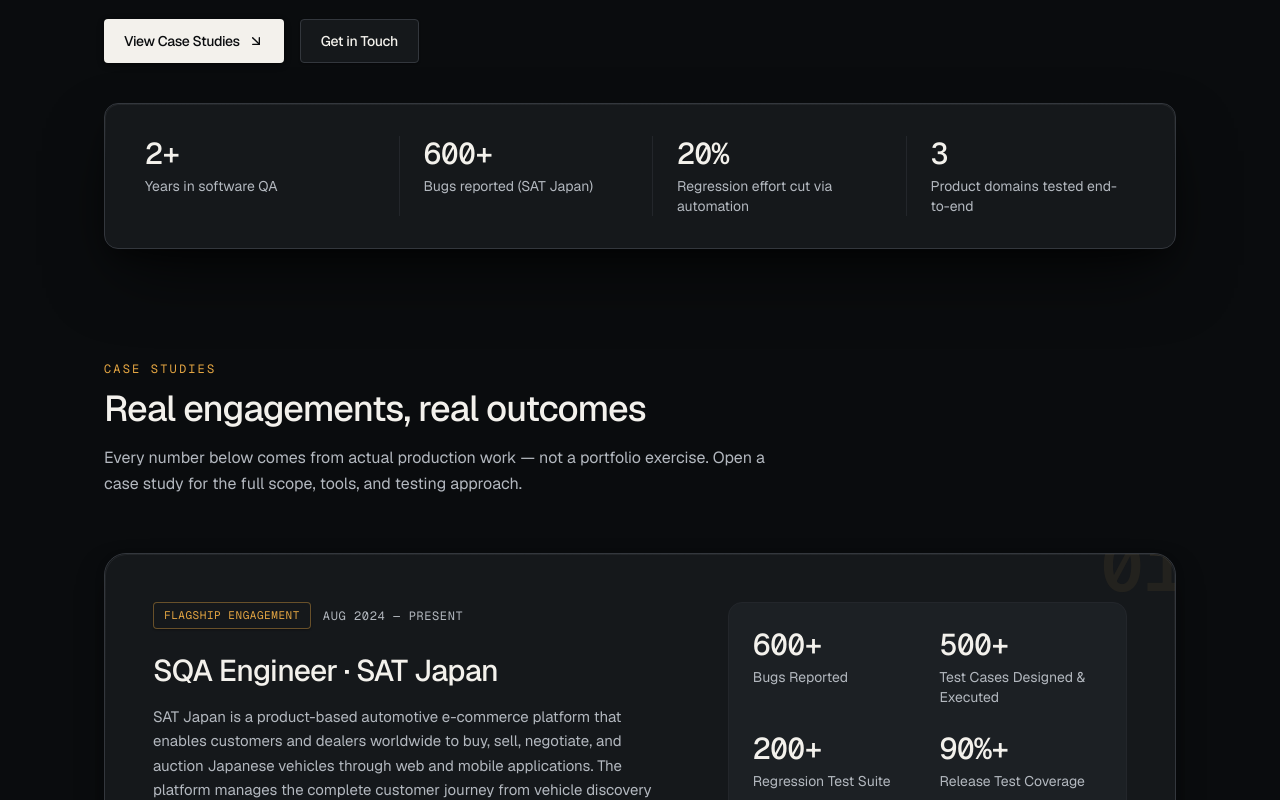
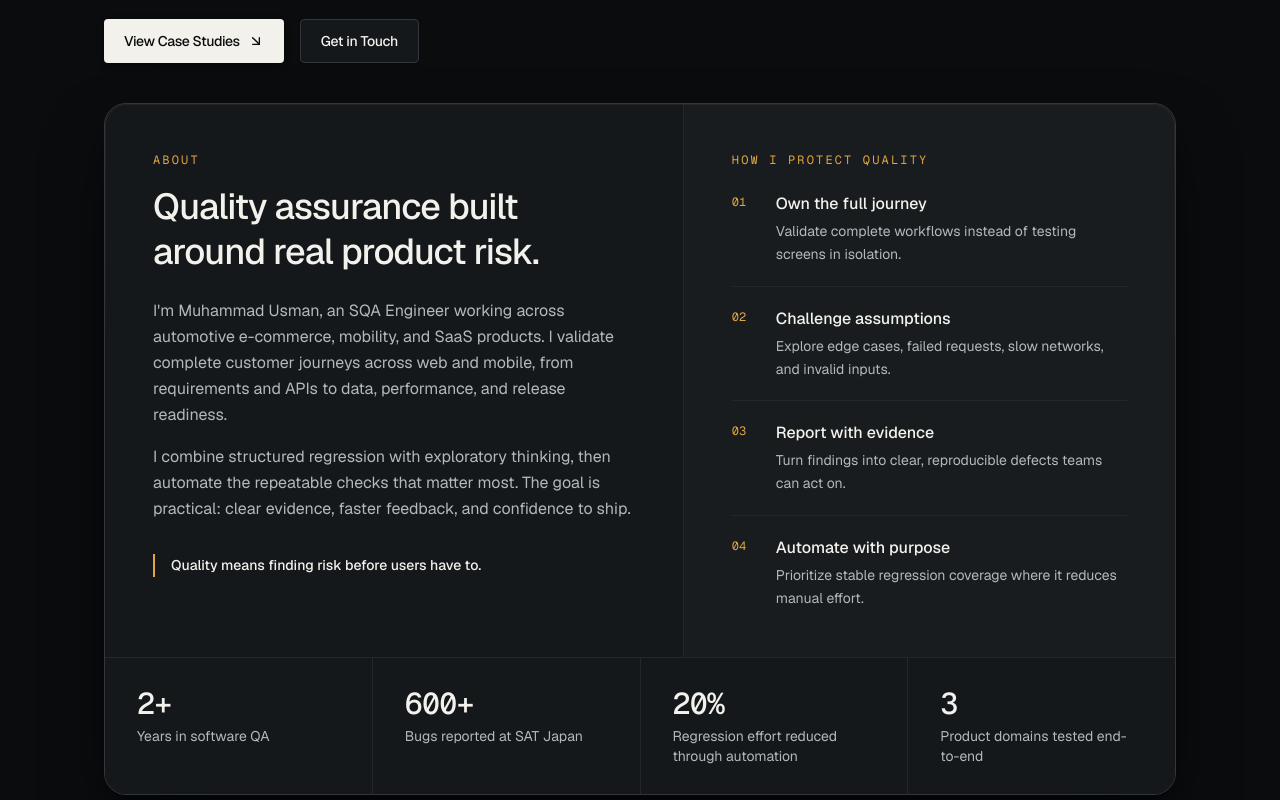
Before and after one commit to usman-siddique/QA-Portfolio, a Next.js app: page / in a window 1280 px wide. Shown: the part 800-1600 px from the top of the page. Built offline with nearby package versions, Linux system fonts and the light colour scheme.

Commit message:
Redesign portfolio About section

```diff
--- a/components/sections/ProofStrip.tsx
+++ b/components/sections/ProofStrip.tsx
@@ -4,25 +4,124 @@
 
 const stats = [
   { value: "2+", label: "Years in software QA" },
-  { value: "600+", label: "Bugs reported (SAT Japan)" },
-  { value: "20%", label: "Regression effort cut via automation" },
+  { value: "600+", label: "Bugs reported at SAT Japan" },
+  { value: "20%", label: "Regression effort reduced through automation" },
   { value: "3", label: "Product domains tested end-to-end" },
+];
+
+const qualityPrinciples = [
+  {
+    number: "01",
+    title: "Own the full journey",
+    description:
+      "Validate complete workflows instead of testing screens in isolation.",
+  },
+  {
+    number: "02",
+    title: "Challenge assumptions",
+    description:
+      "Explore edge cases, failed requests, slow networks, and invalid inputs.",
+  },
+  {
+    number: "03",
+    title: "Report with evidence",
+    description:
+      "Turn findings into clear, reproducible defects teams can act on.",
+  },
+  {
+    number: "04",
+    title: "Automate with purpose",
+    description:
+      "Prioritize stable regression coverage where it reduces manual effort.",
+  },
 ];
 
 export function ProofStrip() {
   return (
-    <div className="relative z-10 -mt-10 sm:-mt-14">
-      <Container>
-        <Reveal delay={0.5}>
-          <dl className="surface-sheen grid grid-cols-2 gap-x-6 gap-y-8 rounded-[var(--radius-lg)] border border-border-strong bg-surface px-6 py-8 shadow-elevated-lg sm:grid-cols-4 sm:px-10">
-            {stats.map((stat, index) => (
+    <section
+      id="about"
+      aria-labelledby="about-heading"
+      className="relative z-10 -mt-10 scroll-mt-24 border-b border-border sm:-mt-14"
+    >
+      <Container className="pb-20 sm:pb-28">
+        <Reveal delay={0.12}>
+          <div className="surface-sheen overflow-hidden rounded-[var(--radius-xl)] border border-border-strong bg-surface shadow-elevated-lg">
+            <div className="grid lg:grid-cols-[1.08fr_0.92fr]">
+              <div className="p-6 sm:p-10 lg:p-12">
+                <p className="font-mono text-xs uppercase tracking-[0.18em] text-accent">
+                  About
+                </p>
+                <h2
+                  id="about-heading"
+                  className="text-balance mt-4 max-w-xl text-3xl font-medium leading-tight tracking-tight text-foreground sm:text-4xl"
+                >
+                  Quality assurance built around real product risk.
+                </h2>
+
+                <div className="mt-6 max-w-2xl space-y-4 text-[15px] leading-relaxed text-muted-foreground sm:text-base">
+                  <p>
+                    I&apos;m Muhammad Usman, an SQA Engineer working across
+                    automotive e-commerce, mobility, and SaaS products. I
+                    validate complete customer journeys across web and mobile,
+                    from requirements and APIs to data, performance, and release
+                    readiness.
+                  </p>
+                  <p>
+                    I combine structured regression with exploratory thinking,
+                    then automate the repeatable checks that matter most. The
+                    goal is practical: clear evidence, faster feedback, and
+                    confidence to ship.
+                  </p>
+                </div>
+
+                <div className="mt-8 border-l-2 border-accent pl-4">
+                  <p className="text-sm font-medium leading-relaxed text-foreground">
+                    Quality means finding risk before users have to.
+                  </p>
+                </div>
+              </div>
+
+              <div className="border-t border-border bg-surface-2/50 p-6 sm:p-10 lg:border-l lg:border-t-0 lg:p-12">
+                <p className="font-mono text-xs uppercase tracking-[0.18em] text-accent">
+                  How I protect quality
+                </p>
+                <ol className="mt-6">
+                  {qualityPrinciples.map((principle, index) => (
+                    <li
+                      key={principle.title}
+                      className={
+                        index > 0
+                          ? "mt-5 border-t border-border pt-5"
+                          : undefined
+                      }
+                    >
+                      <div className="grid grid-cols-[2rem_1fr] gap-3">
+                        <span
+                          aria-hidden="true"
+                          className="pt-0.5 font-mono text-xs text-accent"
+                        >
+                          {principle.number}
+                        </span>
+                        <div>
+                          <h3 className="font-medium text-foreground">
+                            {principle.title}
+                          </h3>
+                          <p className="mt-1 text-sm leading-relaxed text-muted-foreground">
+                            {principle.description}
+                          </p>
+                        </div>
+                      </div>
+                    </li>
+                  ))}
+                </ol>
+              </div>
+            </div>
+
+            <dl className="grid grid-cols-2 gap-px border-t border-border bg-border md:grid-cols-4">
+              {stats.map((stat) => (
                 <div
                   key={stat.label}
-                className={
-                  index > 0
-                    ? "sm:border-l sm:border-border sm:pl-6"
-                    : undefined
-                }
+                  className="min-w-0 bg-surface px-5 py-6 sm:px-8 sm:py-7"
                 >
                   <dt className="sr-only">{stat.label}</dt>
                   <dd>
@@ -31,8 +130,9 @@
                 </div>
               ))}
             </dl>
+          </div>
         </Reveal>
       </Container>
-    </div>
+    </section>
   );
 }
```
Lines whose indentation alone changed are shown as unchanged.
